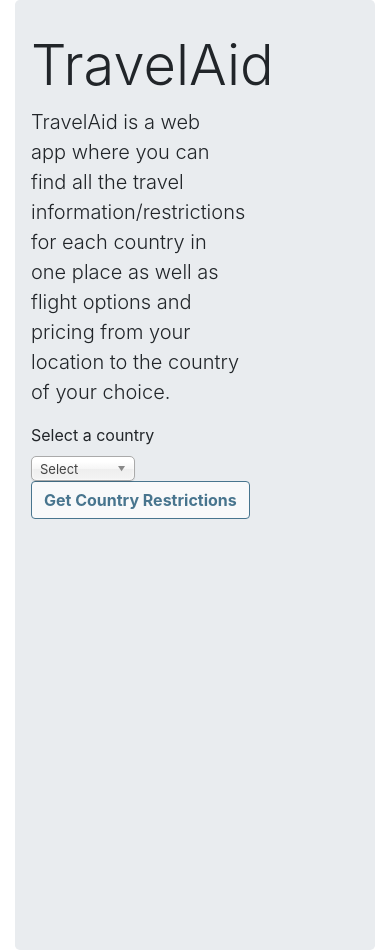
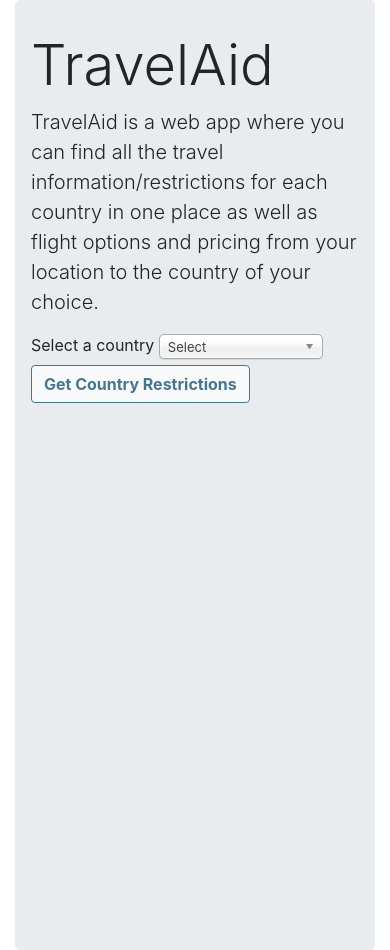
Before and after one commit to Harmony222/TravelAid-OSUHackathon, a Flask app: page / in a window 390 px wide. Run offline with Flask 2, Linux system fonts and the light colour scheme; some libraries are stand-ins or nearby versions.

Commit message:
Fixed col for resizing to small screen

```diff
--- a/templates/home.html
+++ b/templates/home.html
@@ -2,7 +2,7 @@
 {% block content %}
     <div class="jumbotron fill">
         <div class="row">
-            <div class="col-8">
+            <div class="col-xs-12 col-sm-12 col-lg-8">
                 <h1 class="display-4">TravelAid</h1>
                 <p class="lead">TravelAid is a web app where you can find all the travel information/restrictions for each country in one place as well as flight options and pricing from your location to the country of your choice.</p>
 
@@ -21,7 +21,7 @@
 
                 <br>
                     {% if data_obj %}
-                <div class="restrictions" style="overflow: auto; width: auto; height:250px;">
+                <div class="restrictions" style="overflow:auto; width:auto; height:250px;">
 
                         <h3 class="country">{{ data_obj.adm0_name }}</h3>
                         {% if data_obj.info %}
@@ -39,9 +39,8 @@
                     {% endif %}
                     <div id="output"></div>
             </div>
-
-            <div class="col-4">
-                <p> <img src="/static/cartoon-globe.png" class="d-none d-lg-block" alt="cartoon-globe"></p>
+            <div class="col-4 d-none d-lg-block">
+                <p> <img src="/static/cartoon-globe.png" alt="cartoon-globe"></p>
             </div>
 
             <br>
@@ -87,7 +86,7 @@
                     to {{ request_data.destination }} for {{ request_data.departureDate}}
                 </h2>
                 <div>
-                  <table id="dtDynamicVerticalScrollExample" class="table table-striped table-bordered table-sm" cellspacing="0"
+                  <table class="table table-striped table-bordered table-sm" cellspacing="0"
                   width="100%">
                     <thead>
                       <tr>
```
